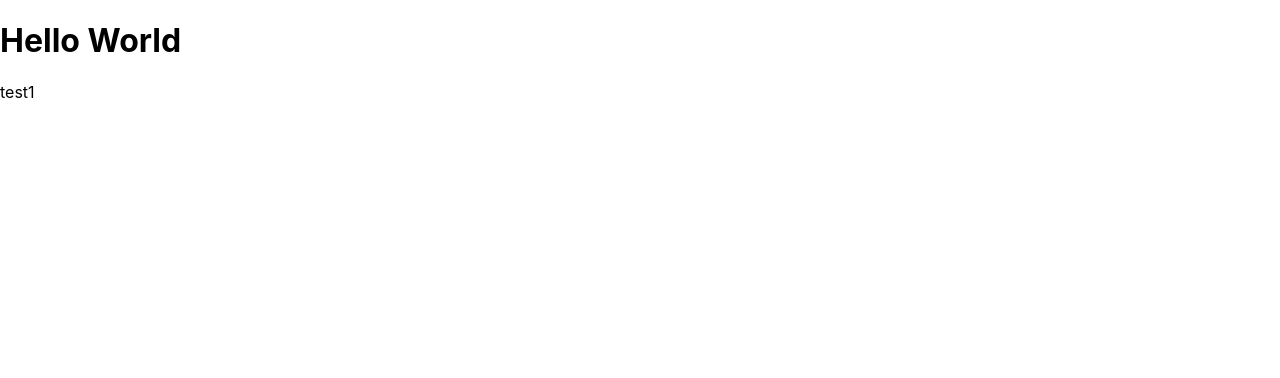
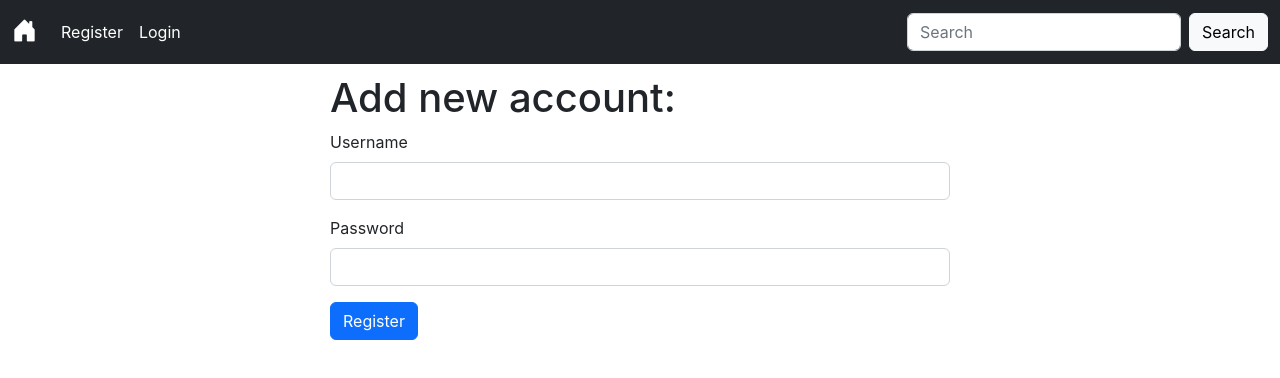
Before and after one commit to JakubKarwowski/course_project_frontend, a React (Create React App) app: page /register in a window 1280 px wide. Shown: the top 378 px of the page. Built offline with nearby package versions, Linux system fonts and the light colour scheme.

Commit message:
adding components

```diff
--- a/package.json
+++ b/package.json
@@ -6,8 +6,11 @@
     "@testing-library/jest-dom": "^5.16.5",
     "@testing-library/react": "^13.4.0",
     "@testing-library/user-event": "^13.5.0",
+    "axios": "^1.1.2",
+    "bootstrap-icons": "^1.9.1",
     "react": "^18.2.0",
     "react-dom": "^18.2.0",
+    "react-router-dom": "^6.4.2",
     "react-scripts": "^5.0.1",
     "web-vitals": "^2.1.4"
   },
--- a/public/index.html
+++ b/public/index.html
@@ -2,14 +2,14 @@
 <html lang="en">
   <head>
     <meta charset="utf-8" />
-    <link rel="icon" href="%PUBLIC_URL%/favicon.ico" />
     <meta name="viewport" content="width=device-width, initial-scale=1" />
 
     <title>Course project</title>
+    <link href="https://cdn.jsdelivr.net/npm/bootstrap@5.2.2/dist/css/bootstrap.min.css" rel="stylesheet" integrity="sha384-Zenh87qX5JnK2Jl0vWa8Ck2rdkQ2Bzep5IDxbcnCeuOxjzrPF/et3URy9Bv1WTRi" crossorigin="anonymous">
+    <link rel="stylesheet" href="https://cdn.jsdelivr.net/npm/bootstrap-icons@1.9.1/font/bootstrap-icons.css">
   </head>
   <body>
-
     <div id="root"></div>
-
+    <script src="https://cdn.jsdelivr.net/npm/bootstrap@5.2.2/dist/js/bootstrap.bundle.min.js" integrity="sha384-OERcA2EqjJCMA+/3y+gxIOqMEjwtxJY7qPCqsdltbNJuaOe923+mo//f6V8Qbsw3" crossorigin="anonymous"></script>
   </body>
 </html>
--- a/src/App.js
+++ b/src/App.js
@@ -1,12 +1,25 @@
+import {BrowserRouter as Router,Routes, Route} from 'react-router-dom';
 import './App.css';
+import Navbar from './components/Navbar';
+import AdminPage from './components/AdminPage';
+import Homepage from './components/Homepage';
+import LoginPage from './components/LoginPage';
+import MyCollections from './components/MyCollections';
+import RegisterPage from './components/RegisterPage';
 
 function App() {
   return (
     <div className="App">
-      <header className="App-header">
-        <h1>Hello World</h1>
-        <p>test1</p>
-      </header>
+      <Navbar/>
+      <Router>
+        <Routes>
+          <Route exact path="/" element={<Homepage/>}/>
+          <Route exact path="/login" element={<LoginPage/>}/>
+          <Route exact path="/register" element={<RegisterPage/>}/>
+          <Route exact path="/mycollections" element={<MyCollections/>}/>
+          <Route exact path="/adminpage" element={<AdminPage/>}/>
+        </Routes>
+      </Router>
     </div>
   );
 }
--- /dev/null
+++ b/src/components/AdminPage.jsx
@@ -0,0 +1,13 @@
+
+
+function AdminPage () {
+
+    return(
+        <>
+            <h1>AdminPage</h1>
+        </>
+
+    )
+}
+
+export default AdminPage;
--- /dev/null
+++ b/src/components/Homepage.jsx
@@ -0,0 +1,13 @@
+import '../styles/Homepage.css'
+
+function Homepage () {
+
+    return(
+        <>
+            <h1>Homepage</h1>
+        </>
+
+    )
+}
+
+export default Homepage;
--- /dev/null
+++ b/src/components/LoginPage.jsx
@@ -0,0 +1,11 @@
+function LoginPage () {
+
+    return(
+        <>
+            <h1>LoginPage</h1>
+        </>
+
+    )
+}
+
+export default LoginPage;
--- /dev/null
+++ b/src/components/MyCollections.jsx
@@ -0,0 +1,11 @@
+function MyCollections () {
+
+    return(
+        <>
+            <h1>MyCollections</h1>
+        </>
+
+    )
+}
+
+export default MyCollections;
--- /dev/null
+++ b/src/components/Navbar.jsx
@@ -0,0 +1,32 @@
+import "../styles/Navbar.css"
+
+function Navbar() {
+
+
+    return(
+        <nav className="navbar navbar-expand-lg navbar-dark bg-dark">
+            <div className="container-fluid">
+                <a className="navbar-brand" href="http://localhost:3000/"><i className="bi bi-house-door-fill"></i></a>
+                <button className="navbar-toggler" type="button" data-bs-toggle="collapse" data-bs-target="#navbarNavDropdown" aria-controls="navbarNavDropdown" aria-expanded="false" aria-label="Toggle navigation">
+                    <span className="navbar-toggler-icon"></span>
+                </button>
+                <div className="collapse navbar-collapse" id="navbarNavDropdown">
+                    <ul className="navbar-nav">
+                        <li className="nav-item">
+                            <a className="nav-link active" aria-current="page" href="http://localhost:3000/register">Register</a>
+                        </li>
+                        <li className="nav-item">
+                            <a className="nav-link active" href="http://localhost:3000/login">Login</a>
+                        </li>
+                    </ul>
+                </div>
+                <form className="d-flex" role="search">
+                    <input className="form-control me-2" type="search" placeholder="Search" aria-label="Search"></input>
+                    <button className="btn btn-light" type="submit">Search</button>
+                </form>
+            </div>
+        </nav>
+    );
+}
+
+export default Navbar;
--- /dev/null
+++ b/src/components/RegisterPage.jsx
@@ -0,0 +1,42 @@
+import axios from "axios";
+import "../styles/RegisterPage.css";
+
+function RegisterPage (){
+
+    function handleOnSubmit(e){
+        e.preventDefault();
+        const form = e.target
+        axios.post("https://courseprojectjakubkarwowski.herokuapp.com/users/createuser", {
+        username: form[0].value,
+        name: form[0].value,
+        password: form[1].value,
+        admin: false,
+        blocked: false,
+        })
+        .then(function (response) {
+            console.log(response);
+        })
+        .catch(function (error) {
+            console.log(error);
+        });
+    }
+    return(
+        <div className="container">
+            <h1> Add new account:</h1>
+            <form onSubmit={handleOnSubmit}>
+                <div className="mb-3">
+                    <label className="form-label">Username</label>
+                    <input className="form-control" id="username"></input>
+                </div>
+                <div className="mb-3">
+                    <label className="form-label">Password</label>
+                    <input type="password" className="form-control" id="password"></input>
+                </div>
+
+                <button type="submit" className="btn btn-primary">Register</button>
+            </form>
+        </div>
+    )
+}
+
+export default RegisterPage;
--- /dev/null
+++ b/src/styles/Navbar.css
@@ -0,0 +1,10 @@
+a.navbar-brand{
+    font-size: 25px;
+}
+a.navbar-brand:hover{
+    color: #aaa;
+}
+
+div.container-fluid{
+    max-width: 1280px;
+}
--- /dev/null
+++ b/src/styles/RegisterPage.css
@@ -0,0 +1,4 @@
+div.container{
+    padding: 10px;
+    max-width: 640px;
+}
```
Also changed, not shown: src/styles/Homepage.css (added), 1 other file (tests, documents, lock files or other folders).
